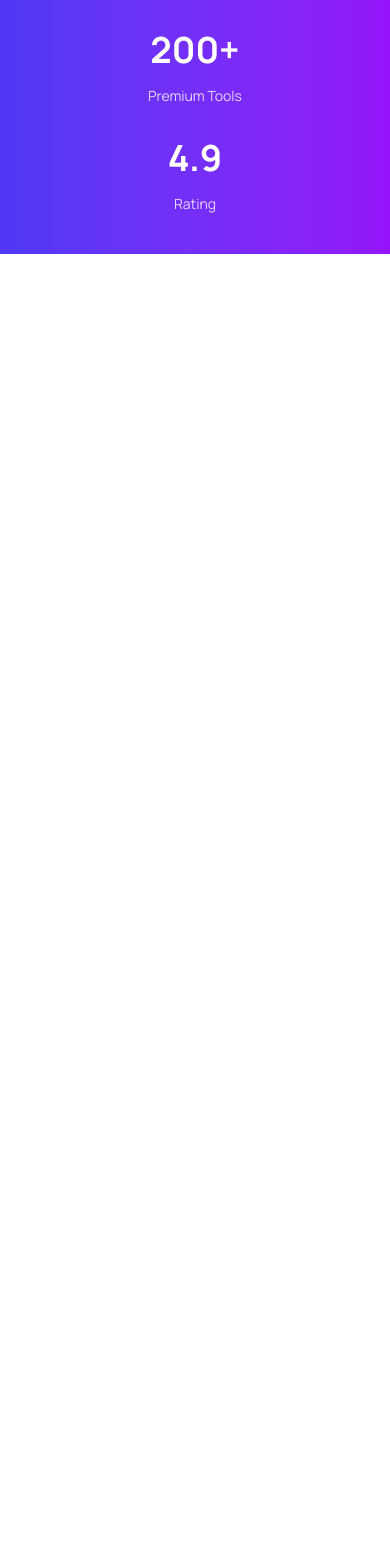
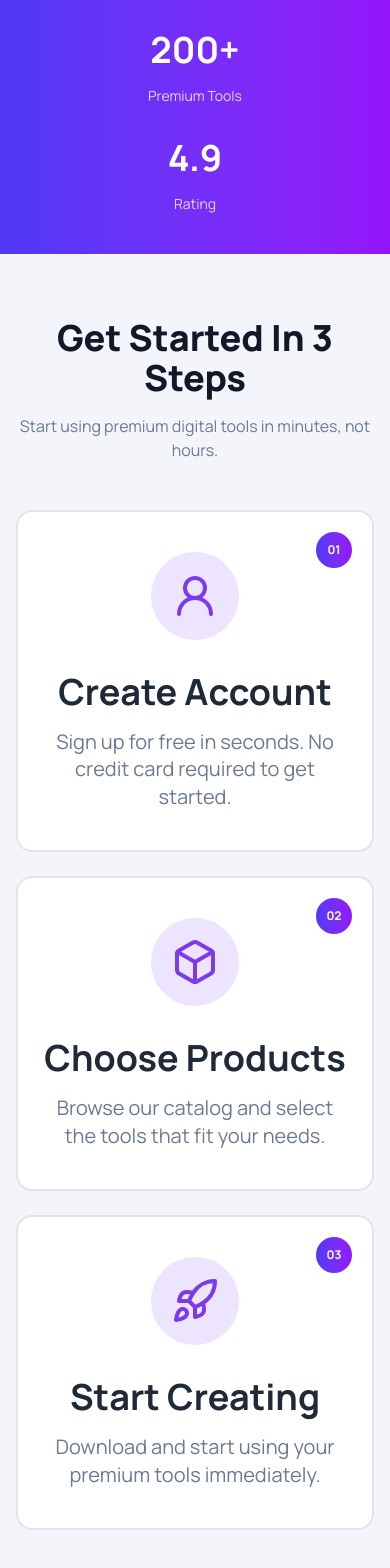
Before and after one commit to wasifhasancse/B13-A6-DigiTools-Platform, a React (Vite) app: page / in a window 390 px wide. Shown: the part 1095-2663 px from the top of the page. Before the commit the page ends 1349 px from the top, so only its background shows below. Built offline with nearby package versions, Linux system fonts and the light colour scheme.

Commit message:
develop Steps Section with responsive

```diff
--- a/src/App.jsx
+++ b/src/App.jsx
@@ -2,6 +2,7 @@ import './App.css'
 import Hero from './components/Hero/Hero'
 import NavBar from './components/NavBar/NavBar'
 import StatsSection from './components/StatsSection/StatsSection'
+import StepsSection from './components/StepsSection/StepsSection'
 
 function App() {
 
@@ -9,7 +10,8 @@ function App() {
     <>
       <NavBar />
       <Hero />
-      <StatsSection/>
+      <StatsSection />
+      <StepsSection/>
 
     </>
   )
--- /dev/null
+++ b/src/components/StepsSection/StepsSection.jsx
@@ -0,0 +1,69 @@
+import { LuBox, LuRocket, LuUserRound } from "react-icons/lu";
+
+const StepsSection = () => {
+  return (
+    <section className="bg-[#F3F5FA] py-16 md:py-24">
+      <div className="container mx-auto px-4 md:px-6">
+        <div className="mx-auto max-w-4xl text-center">
+          <h2 className="text-4xl md:text-6xl font-extrabold text-[#111827]">
+            Get Started In 3 Steps
+          </h2>
+          <p className="mt-4 text-base md:text-lg text-[#6B7A90]">
+            Start using premium digital tools in minutes, not hours.
+          </p>
+        </div>
+
+        <div className="mt-12 grid grid-cols-1 gap-6 md:mt-14 md:grid-cols-3">
+          <div className="relative rounded-2xl border-2 border-zinc-200 bg-white px-6 py-10 md:px-8 md:py-12 text-center">
+            <span className="absolute right-5 top-5 h-9 w-9 rounded-full bg-linear-to-r from-[#4F39F6] to-[#9514FA] text-white text-xs font-bold flex items-center justify-center">
+              01
+            </span>
+            <div className="mx-auto h-22 w-22 rounded-full bg-[#EDE4FF] text-[#7C3AED] flex items-center justify-center">
+              <LuUserRound className="text-5xl" />
+            </div>
+            <h3 className="mt-8 text-4xl font-bold text-[#1F2937]">
+              Create Account
+            </h3>
+            <p className="mt-4 text-xl leading-snug text-[#6B7A90]">
+              Sign up for free in seconds. No credit card required to get
+              started.
+            </p>
+          </div>
+
+          <div className="relative rounded-2xl border-2 border-zinc-200 bg-white px-6 py-10 md:px-8 md:py-12 text-center">
+            <span className="absolute right-5 top-5 h-9 w-9 rounded-full bg-linear-to-r from-[#4F39F6] to-[#9514FA] text-white text-xs font-bold flex items-center justify-center">
+              02
+            </span>
+            <div className="mx-auto h-22 w-22 rounded-full bg-[#EDE4FF] text-[#7C3AED] flex items-center justify-center">
+              <LuBox className="text-5xl" />
+            </div>
+            <h3 className="mt-8 text-4xl font-bold text-[#1F2937]">
+              Choose Products
+            </h3>
+            <p className="mt-4 text-xl leading-snug text-[#6B7A90]">
+              Browse our catalog and select the tools that fit your needs.
+            </p>
+          </div>
+
+          <div className="relative rounded-2xl border-2 border-zinc-200 bg-white px-6 py-10 md:px-8 md:py-12 text-center">
+            <span className="absolute right-5 top-5 h-9 w-9 rounded-full bg-linear-to-r from-[#4F39F6] to-[#9514FA] text-white text-xs font-bold flex items-center justify-center">
+              03
+            </span>
+            <div className="mx-auto h-22 w-22 rounded-full bg-[#EDE4FF] text-[#7C3AED] flex items-center justify-center">
+              <LuRocket className="text-5xl" />
+            </div>
+            <h3 className="mt-8 text-4xl font-bold text-[#1F2937]">
+              Start Creating
+            </h3>
+            <p className="mt-4 text-xl leading-snug text-[#6B7A90]">
+              Download and start using your premium tools immediately.
+            </p>
+          </div>
+        </div>
+      </div>
+    </section>
+
+  );
+};
+
+export default StepsSection;
```
